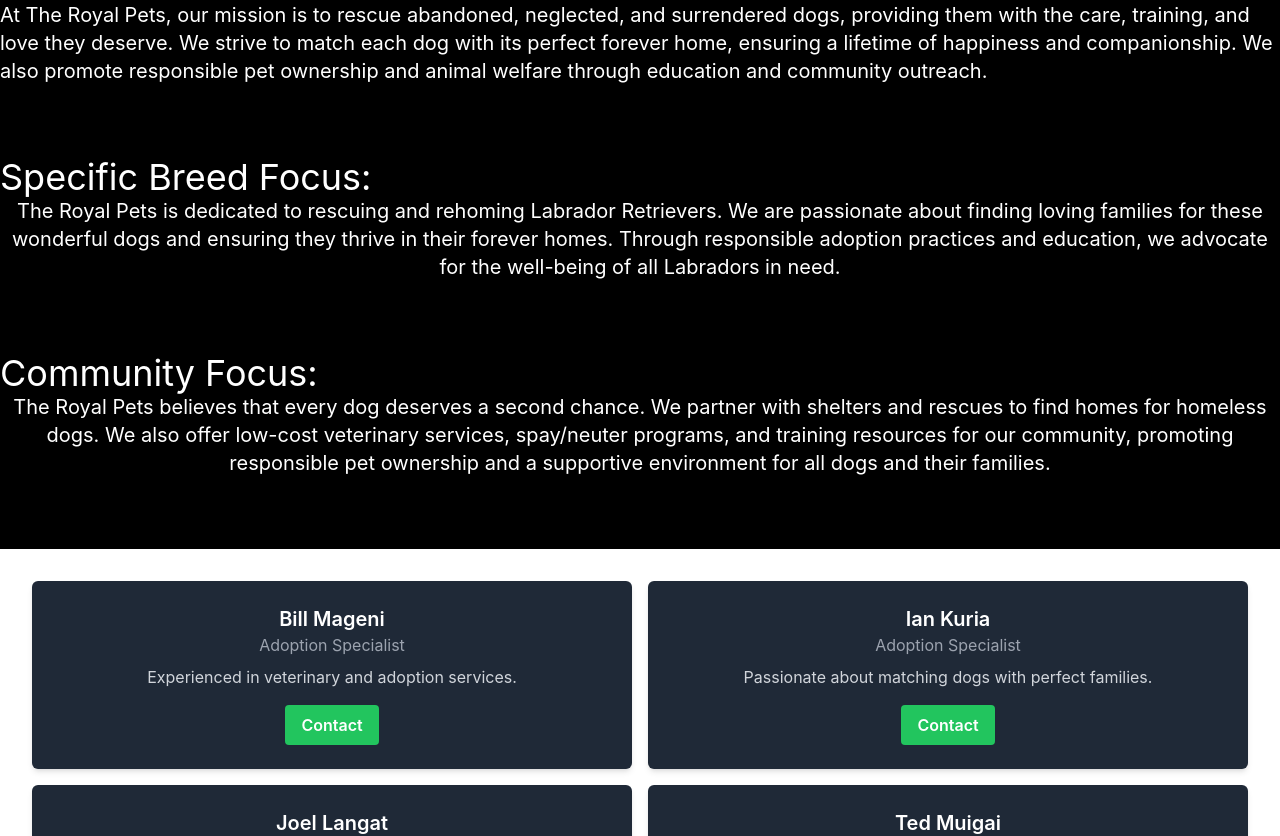
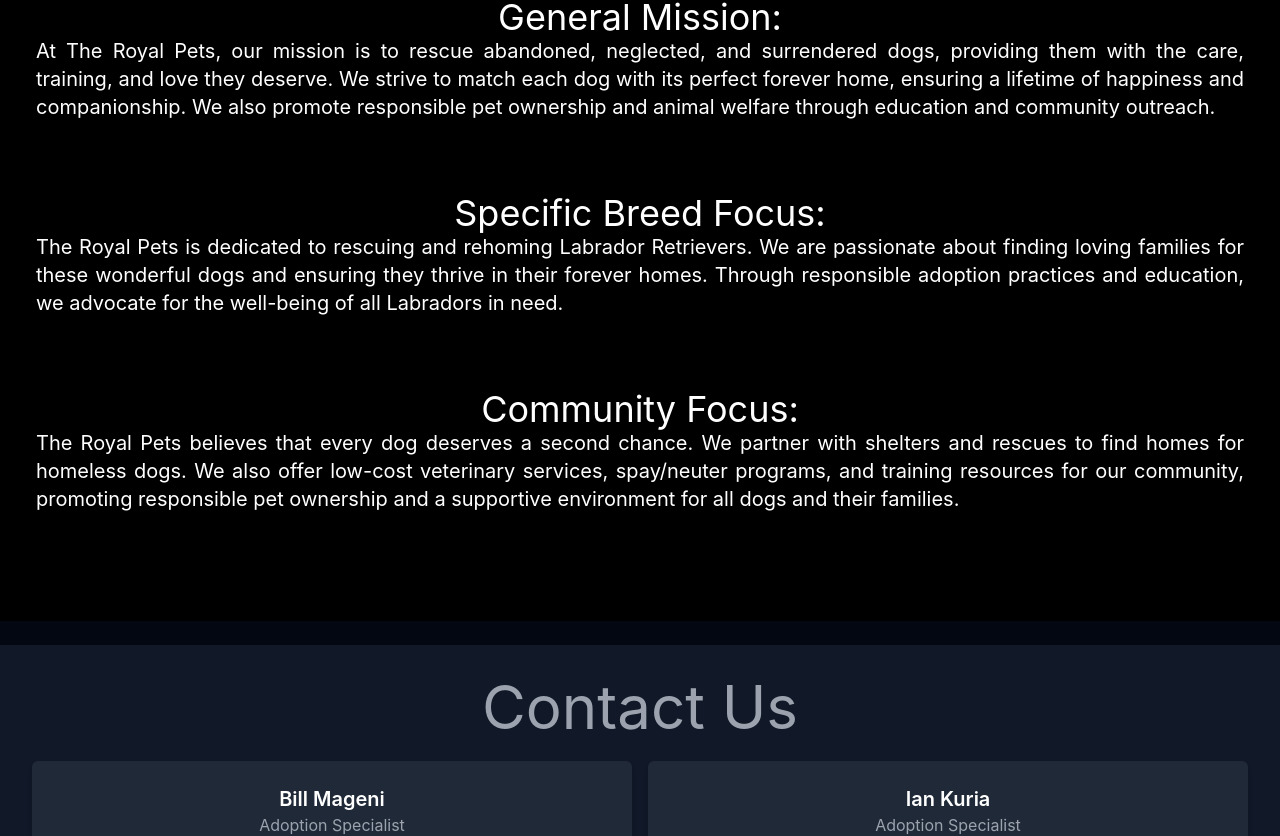
Before and after one commit to iankuria668/dog-adoption-centre, a React (Create React App) app: page /About in a window 1280 px wide. Shown: the part 307-1143 px from the top of the page. Built offline with nearby package versions, Linux system fonts and the light colour scheme.

Commit message:
Added some text in About page

```diff
--- a/src/components/pages/About.js
+++ b/src/components/pages/About.js
@@ -46,32 +46,35 @@
   };
 
   return (
-  <div className="">
+  <div className="bg-gray-950	background-color: rgb(3 7 18);">
     <header>
       <NavBar />
       </header>
-      <div className="about-section bg-black text-white">
+      <div className="about-section bg-black text-white container mx-auto p-9">
         <h1 className=" text-center text-9xl	font-size: 8rem; line-height: 1; text-gray-400	--tw-text-opacity: 1; color: rgba(156, 163, 175, var(--tw-text-opacity));">About Us </h1>
         <br></br>
         <br></br>
         <br></br>
-        <p className="text-4xl	font-size: 2.25rem;line-height: 2.5rem; ">General Mission:</p> <p className="text-align: center; text-xl	font-size: 1.25rem; line-height: 1.75rem; " >
+        <p className="text-center	text-align: center; text-4xl 	font-size: 2.25rem;line-height: 2.5rem; ">General Mission:</p> <p className="text-align: center; text-xl	font-size: 1.25rem; line-height: 1.75rem; text-justify	text-align: justify; " >
           At The Royal Pets, our mission is to rescue abandoned, neglected, and surrendered dogs, providing them with the care, training, and love they deserve. We strive to match each dog with its perfect forever home, ensuring a lifetime of happiness and companionship. We also promote responsible pet ownership and animal welfare through education and community outreach.</p>
           <br></br>
           <br></br>
           <br></br>
-          <p className="text-4xl	font-size: 2.25rem;line-height: 2.5rem;">Specific Breed Focus:</p><p className="text-center	text-align: center; text-xl	font-size: 1.25rem; line-height: 1.75rem;" >
+          <p className=" text-center	text-align: center; text-4xl	font-size: 2.25rem;line-height: 2.5rem;">Specific Breed Focus:</p><p className="text-center	text-align: center; text-xl	font-size: 1.25rem; line-height: 1.75rem; text-justify	text-align: justify; " >
           The Royal Pets is dedicated to rescuing and rehoming Labrador Retrievers. We are passionate about finding loving families for these wonderful dogs and ensuring they thrive in their forever homes. Through responsible adoption practices and education, we advocate for the well-being of all Labradors in need.</p>
           <br></br>
           <br></br>
           <br></br>
-          <p className="text-4xl	font-size: 2.25rem;line-height: 2.5rem;">Community Focus:</p><p className="text-center	text-align: center; text-xl	font-size: 1.25rem; line-height: 1.75rem;" >
+          <p className="text-center	text-align: center; text-4xl	font-size: 2.25rem;line-height: 2.5rem;">Community Focus:</p><p className="text-center	text-align: center; text-xl	font-size: 1.25rem; line-height: 1.75rem; text-justify	text-align: justify; " >
             The Royal Pets believes that every dog deserves a second chance. We partner with shelters and rescues to find homes for homeless dogs. We also offer low-cost veterinary services, spay/neuter programs, and training resources for our community, promoting responsible pet ownership and a supportive environment for all dogs and their families.</p>
           <br></br>
           <br></br>
           <br></br>
           </div>
-          <div className="container mx-auto p-8 ">
+          <h1 className="text-transparent	color: transparent;"> rvcef </h1>
+          <div className="container mx-auto p-8 bg-gray-900	background-color: rgb(17 24 39); ">
+            <h1 className="text-center text-6xl	font-size: 8rem; line-height: 1; text-gray-400	--tw-text-opacity: 1; color: rgba(156, 163, 175, var(--tw-text-opacity))"> Contact Us </h1>
+            <br></br>
             <div className="grid grid-cols-1 md:grid-cols-2 lg:grid-cols-2 gap-4">
              {teamMembers.map((member, index) => (
              <div key={index} className="bg-gray-800 p-6 rounded-md shadow-md flex flex-col items-center">
```
